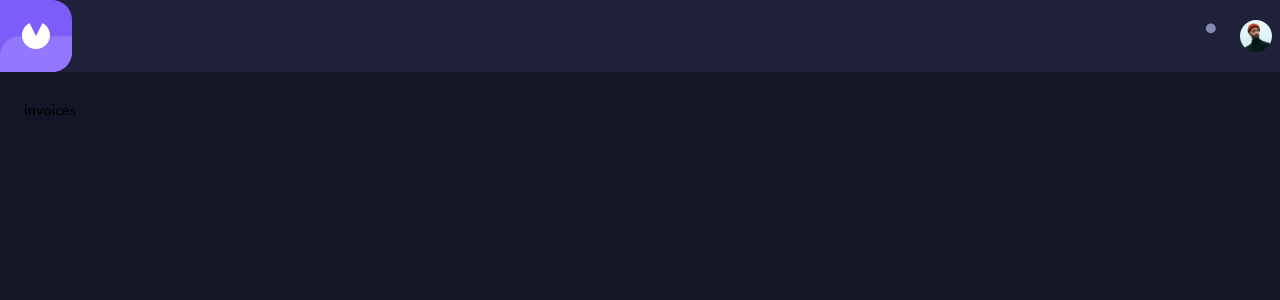
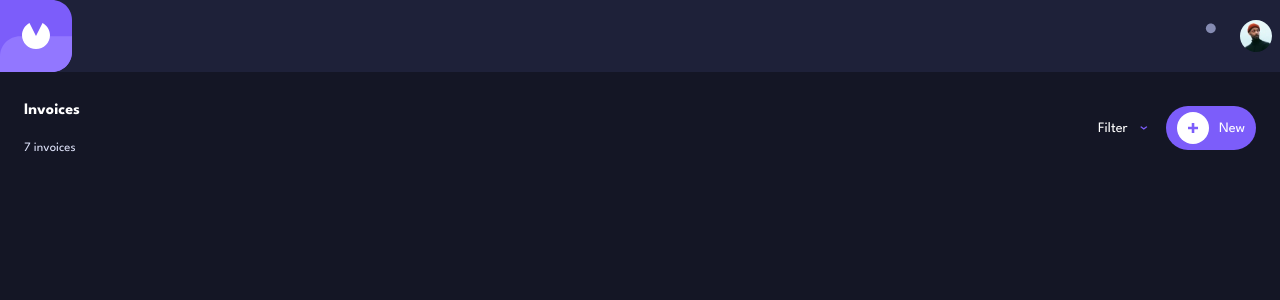
Before and after one commit to ashishsunny/invoice-app, a Next.js app: page /invoices-page in a window 1280 px wide. Shown: the top 300 px of the page. Built offline with nearby package versions, Linux system fonts and the light colour scheme.

Commit message:
invoices page ongoing...

```diff
--- a/app/invoices-page/page.tsx
+++ b/app/invoices-page/page.tsx
@@ -1,9 +1,11 @@
 'use client'
 import FilterBar from "@/components/filter_bar/filter_bar"
-const InvoicesPage : React.FC = () => {
+
+
+const InvoicesPage : React.FC= () => {
   return (
     <div className="h-screen w-screen bg-color1">
-        <FilterBar/>
+        <FilterBar />
     </div>
   )
 }
--- a/components/filter_bar/filter_bar.tsx
+++ b/components/filter_bar/filter_bar.tsx
@@ -1,10 +1,30 @@
 'use client'
-import React from 'react'
+import React, { CSSProperties } from 'react'
 
-const FilterBar: React.FC = () => {
+
+interface MyComponentProps {
+    classN?: CSSProperties;
+}
+
+const FilterBar: React.FC<MyComponentProps> = ({ classN}) => {
   return (
-    <div className="px-[1.5rem] py-[2rem] h-[2.7rem] bg-inherit">
-      invoices
+    <div className={`pt-[3.5rem] flex justify-between items-center px-[1.5rem] h-[2.7rem]`}>
+      <div className='w-[5rem]'>
+        <p className='text-2xl font-bold text-white'>Invoices</p>
+        <p className='text-[.8rem] text-color2 font-normal pt-[1.5rem]'>7 invoices</p>
+      </div>
+      <div className='flex'>
+        <div className='flex items-center mr-[1.16rem]'>
+            <p className='mr-[.75rem] text-[.9rem] text-white font-normal'>Filter</p>
+            <img className='w-[.52rem] h-[.26rem]' src="http://localhost:3000/images/icon-arrow-down.svg" alt="" />
+        </div>
+        <div className='flex items-center justify-center w-[5.6rem] h-[2.7rem] rounded-[1.5rem] bg-color4'>
+            <div className='p-[.38rem] flex justify-between items-center'>
+                <img className='w-[2rem] h-[2rem] mr-[.6rem]' src="http://localhost:3000/images/button-plus.svg" alt="" />
+                <p className='font-normal text-[.9rem] text-white'>New</p>
+            </div>
+        </div>
+      </div>
     </div>
   )
 }
```
Also changed, not shown: public/images/button-plus.svg (added).
